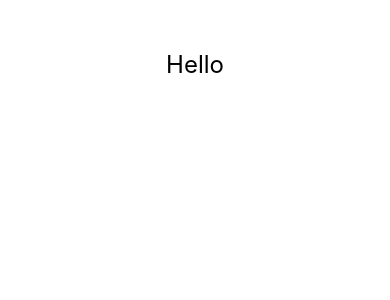
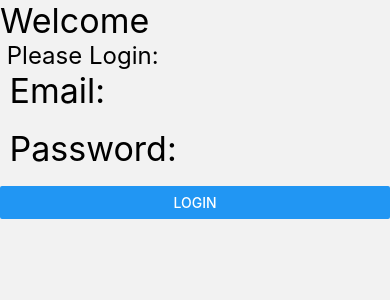
Before and after one commit to Charlotteg1/tripPlannerApp, a React Native app in the folder tripPlannerAppFrontEnd/: screen /login in a window 390 px wide. Shown: the top 300 px of the page. Built offline with nearby package versions, Linux system fonts and the light colour scheme.

Commit message:
set up login basics and the set of screens and the ability to navigate between them

```diff
--- a/tripPlannerAppFrontEnd/App.js
+++ b/tripPlannerAppFrontEnd/App.js
@@ -1,13 +1,10 @@
 import AppContainer from './containers/AppContainer';
 import React from 'react';
-import { View } from 'react-native';
 import { styles } from './styles';
 
 function App() {
   return (
-    <View style={styles.app}>
-    <AppContainer/>
-    </View>
+        <AppContainer/>
   );
 }
 export default App;
--- a/tripPlannerAppFrontEnd/components/Login.js
+++ b/tripPlannerAppFrontEnd/components/Login.js
@@ -1,10 +1,42 @@
-import { View, Text } from "react-native";
+import { useState } from "react";
+import { Button,TextInput, SafeAreaView, Text } from "react-native";
 
 const Login = () => {
 
+    const [email,setEmail] = useState();
+    const [password,setPassword] = useState();
+    const [error,setError] = useState();
+    // first check password is of correct length and email include  a @ etc
+    // send to check password and email
+    // display error if incorrect/user not found
+    // if correct send/view to page
+    const checkLogin = () => {
+        // check email includes @
+        if(email.includes('@')){
+            if(password.length > 7){
+                navigation.navigate('Trips');
+            }else{
+                setError("Password should be at least 8 characters long")
+                setEmail()
+                setPassword()
+            }
+        }else{
+            setError("Please submit a valid email format")
+            setEmail()
+            setPassword()
+        }
+    }
     return(
-    <View>
-    <Text style={{ fontSize: 24 }}>Hello</Text>
-    </View>)
+    <SafeAreaView>
+    <Text style={{ fontSize: 34 }}>Welcome</Text>
+    {/* set up login box */}
+    <Text style={{ fontSize: 24 }}> Please Login:</Text>
+    <Text style={{ fontSize: 34 }}> Email:</Text>
+    <TextInput onChangeText={(text) => setEmail(text)} value={email}/>
+    <Text style={{ fontSize: 34 }}> Password:</Text>
+    <TextInput onChangeText={(text) => setPassword(text)} value={password}/>
+    <Button onPress={checkLogin} title="Login"/>
+    {error && <Text>Error : {error}</Text>}
+    </SafeAreaView>)
 }
 export default Login;
--- a/tripPlannerAppFrontEnd/containers/appContainer.js
+++ b/tripPlannerAppFrontEnd/containers/appContainer.js
@@ -1,13 +1,20 @@
+import { NavigationContainer } from "@react-navigation/native";
 import Login from "../components/Login";
-import { View } from "react-native";
+import { createNativeStackNavigator } from "@react-navigation/native-stack";
+const Stack = createNativeStackNavigator();
+
 
 const AppContainer = () => {
 
 
     return(
-        <View>
-        <Login/>
-        </View>
+        <NavigationContainer>
+            <Stack.Navigator>
+                    <Stack.Screen name="login" component={Login} options={{
+                        headerShown: false
+                    }}/>
+            </Stack.Navigator>
+        </NavigationContainer>
     )
 }
 export default AppContainer;
--- a/tripPlannerAppFrontEnd/package.json
+++ b/tripPlannerAppFrontEnd/package.json
@@ -9,10 +9,14 @@
     "web": "expo start --web"
   },
   "dependencies": {
+    "@react-navigation/native": "^6.1.17",
+    "@react-navigation/native-stack": "^6.9.26",
     "expo": "~50.0.14",
     "expo-status-bar": "~1.11.1",
     "react": "18.2.0",
-    "react-native": "0.73.6"
+    "react-native": "0.73.6",
+    "react-native-screens": "~3.29.0",
+    "react-native-safe-area-context": "4.8.2"
   },
   "devDependencies": {
     "@babel/core": "^7.20.0"
--- a/tripPlannerAppFrontEnd/styles.js
+++ b/tripPlannerAppFrontEnd/styles.js
@@ -1,10 +1,10 @@
 import { StyleSheet } from 'react-native';
 
 export const styles = StyleSheet.create({
-  app: {
-    flex: 1,
-    justifyContent: 'flex-start',
-    alignItems: 'center',
-    marginTop: 50,
-  },
+//   app: {
+//     flex: 1,
+//     justifyContent: 'flex-start',
+//     alignItems: 'center',
+//     marginTop: 50,
+//   },
 });
```
Also changed, not shown: tripPlannerAppFrontEnd/components/Trips.js (+11 -0 lines), 1 other file (tests, documents, lock files or other folders).
